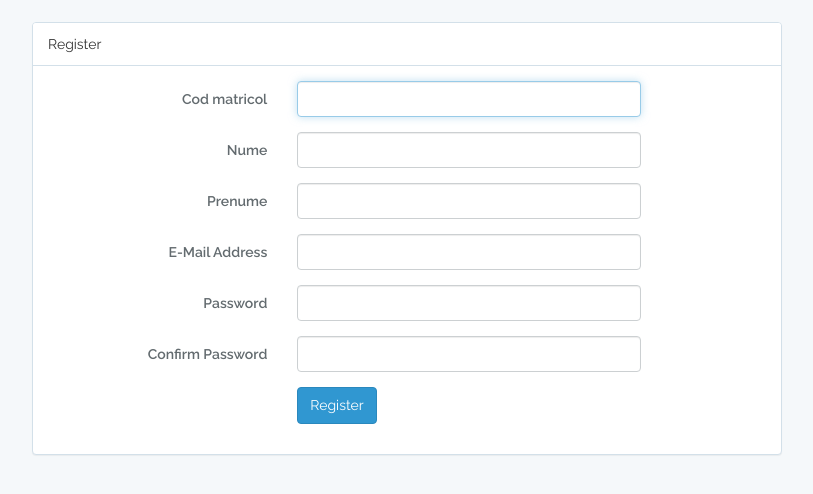
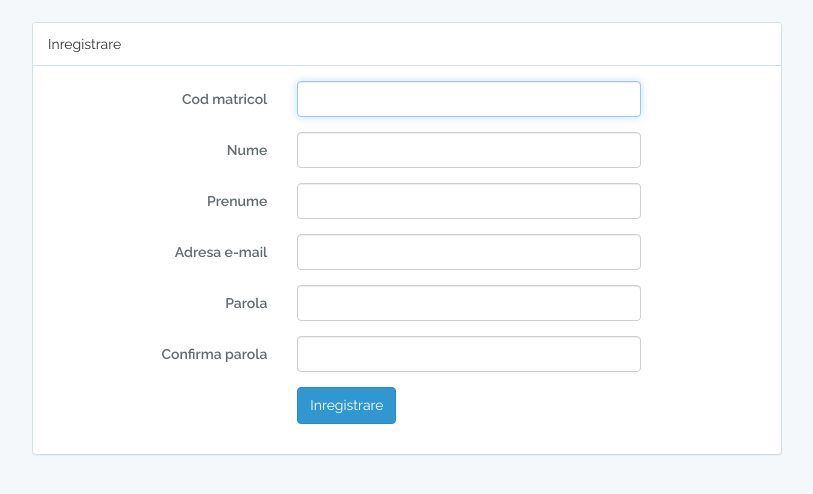
Before and after one commit to Out-Of-CTRL/friendly-happiness, a Laravel app: page /register in a window 1280 px wide. Shown: the part 51-545 px from the top of the page, without its empty margins (233-1046 px from the left). Run offline with Laravel 8, Linux system fonts and the light colour scheme; settings files or empty folders that the repository lacks are supplied.

Commit message:
mai multa romana

```diff
--- a/resources/views/auth/register.blade.php
+++ b/resources/views/auth/register.blade.php
@@ -5,7 +5,7 @@
     <div class="row">
         <div class="col-md-8 col-md-offset-2">
             <div class="panel panel-default">
-                <div class="panel-heading">Register</div>
+                <div class="panel-heading">Inregistrare</div>
                 <div class="panel-body">
                     <form class="form-horizontal" role="form" method="POST" action="{{ route('register') }}">
                         {{ csrf_field() }}
@@ -53,7 +53,7 @@
                         </div>
 
                         <div class="form-group{{ $errors->has('email') ? ' has-error' : '' }}">
-                            <label for="email" class="col-md-4 control-label">E-Mail Address</label>
+                            <label for="email" class="col-md-4 control-label">Adresa e-mail</label>
 
                             <div class="col-md-6">
                                 <input id="email" type="email" class="form-control" name="email" value="{{ old('email') }}" required>
@@ -67,7 +67,7 @@
                         </div>
 
                         <div class="form-group{{ $errors->has('password') ? ' has-error' : '' }}">
-                            <label for="password" class="col-md-4 control-label">Password</label>
+                            <label for="password" class="col-md-4 control-label">Parola</label>
 
                             <div class="col-md-6">
                                 <input id="password" type="password" class="form-control" name="password" required>
@@ -81,7 +81,7 @@
                         </div>
 
                         <div class="form-group">
-                            <label for="password-confirm" class="col-md-4 control-label">Confirm Password</label>
+                            <label for="password-confirm" class="col-md-4 control-label">Confirma parola</label>
 
                             <div class="col-md-6">
                                 <input id="password-confirm" type="password" class="form-control" name="password_confirmation" required>
@@ -91,7 +91,7 @@
                         <div class="form-group">
                             <div class="col-md-6 col-md-offset-4">
                                 <button type="submit" class="btn btn-primary">
-                                    Register
+                                    Inregistrare
                                 </button>
                             </div>
                         </div>
--- a/resources/views/home.blade.php
+++ b/resources/views/home.blade.php
@@ -8,7 +8,7 @@
                 <div class="panel-heading">Dashboard</div>
 
                 <div class="panel-body">
-                    You are logged in!
+                    {{ Auth::user()->nume }}
                 </div>
             </div>
         </div>
--- a/resources/views/layouts/app.blade.php
+++ b/resources/views/layouts/app.blade.php
@@ -55,7 +55,7 @@
                         @else
                             <li class="dropdown">
                                 <a href="#" class="dropdown-toggle" data-toggle="dropdown" role="button" aria-expanded="false">
-                                    {{ Auth::user()->name }} <span class="caret"></span>
+                                    {{ Auth::user()->nume }} {{ Auth::user()->prenume }} <span class="caret"></span>
                                 </a>
 
                                 <ul class="dropdown-menu" role="menu">
```
Also changed, not shown: resources/views/auth/login.blade.php (+4 -4 lines).
